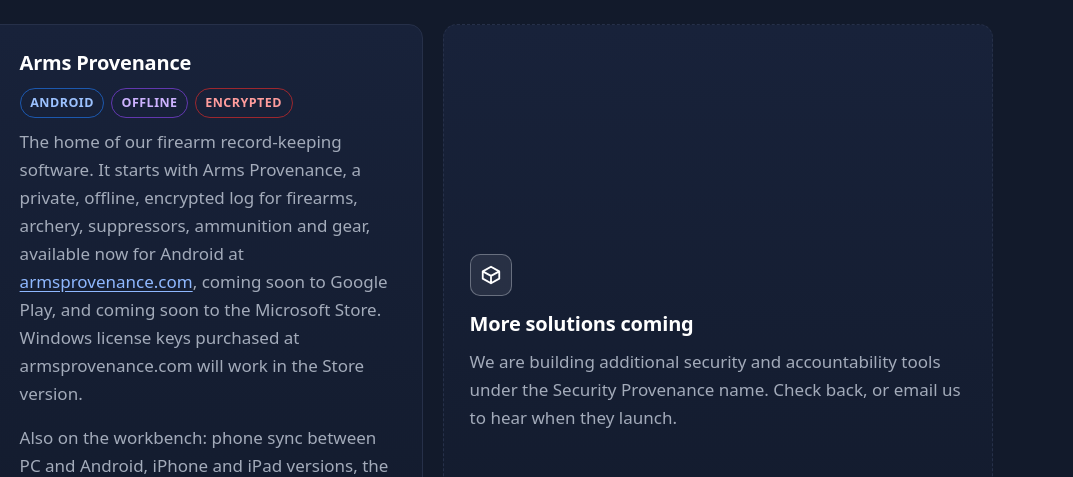
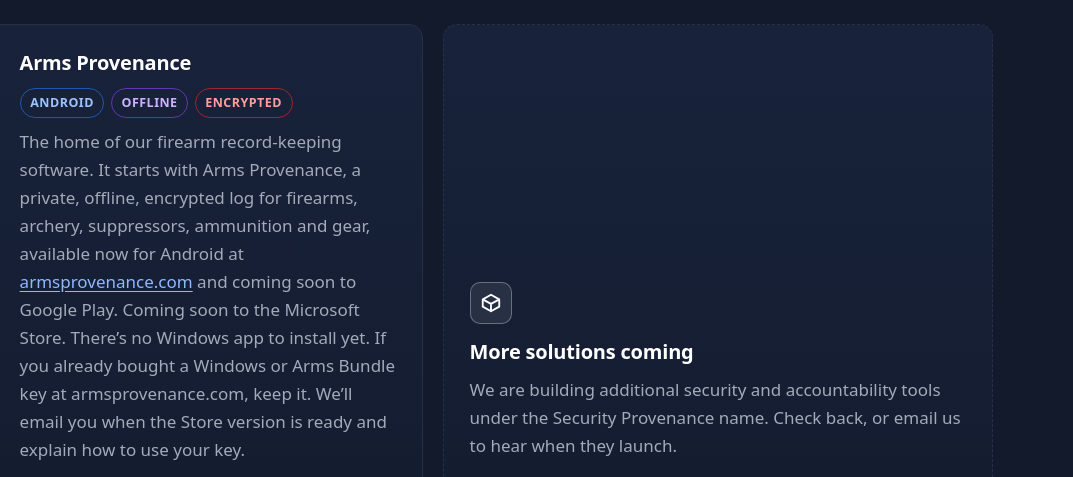
Before and after one commit to Kothmann13/securityprovenance.com, a plain HTML site: page index.html in a window 1280 px wide. Shown: the part 1580-2057 px from the top of the page, 207-1280 px from the left. Drawn offline with Linux system fonts and the light colour scheme.

Commit message:
Wording: Luna review of the Microsoft Store coming-soon copy
There's no Windows app to install yet. Existing keys bought at
armsprovenance.com should be kept. Do not merge until Luna is a go.

```diff
--- a/index.html
+++ b/index.html
@@ -90,7 +90,7 @@
         <div>
           <h3>Arms Provenance</h3>
           <span class="badge badge-blue">Android</span><span class="badge badge-violet">Offline</span><span class="badge badge-red">Encrypted</span>
-          <p>The home of our firearm record-keeping software. It starts with Arms Provenance, a private, offline, encrypted log for firearms, archery, suppressors, ammunition and gear, available now for Android at <a href="https://armsprovenance.com/">armsprovenance.com</a>, coming soon to Google Play, and coming soon to the Microsoft Store. Windows license keys purchased at armsprovenance.com will work in the Store version.</p>
+          <p>The home of our firearm record-keeping software. It starts with Arms Provenance, a private, offline, encrypted log for firearms, archery, suppressors, ammunition and gear, available now for Android at <a href="https://armsprovenance.com/">armsprovenance.com</a> and coming soon to Google Play. Coming soon to the Microsoft Store. There&rsquo;s no Windows app to install yet. If you already bought a Windows or Arms Bundle key at armsprovenance.com, keep it. We&rsquo;ll email you when the Store version is ready and explain how to use your key.</p>
           <p class="mt">Also on the workbench: phone sync between PC and Android, iPhone and iPad versions, the Optics Provenance app and a Digital Arms Room program for ranges and private collections.</p>
           <p class="mt"><a class="btn btn-ghost" href="https://armsprovenance.com/">Visit armsprovenance.com<span class="sr-only"> (Arms Provenance products)</span></a></p>
         </div>
```
